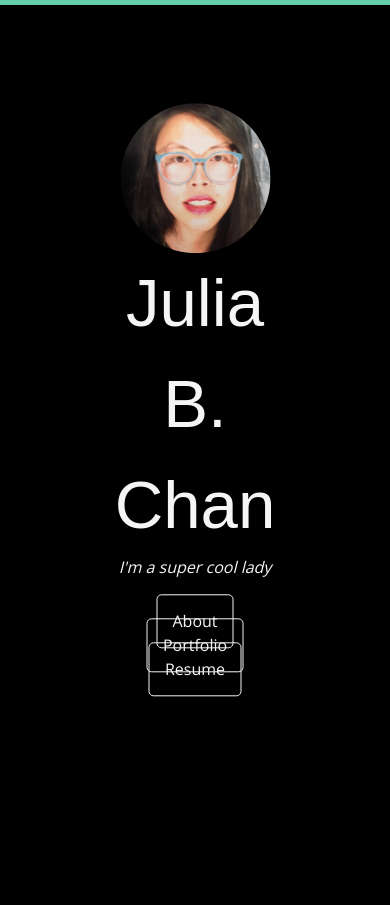
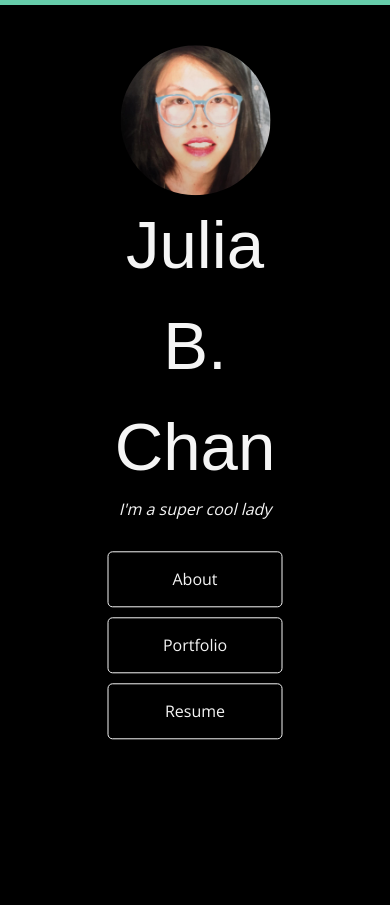
Before and after one commit to juliachanb/juliachanb.github.io, a Jekyll site: the page built from index.html, in a window 390 px wide. Built offline with Jekyll 4.4.1, drawn with Linux system fonts in a browser that asks for light colours; nearby versions of some CDN libraries; some web fonts are replaced.

Commit message:
mobile fix

```diff
--- a/_sass/_base.scss
+++ b/_sass/_base.scss
@@ -267,3 +267,9 @@ th {
         }
     }
 }
+@media(max-width:575px) {
+   a.page-link {
+     display: block;
+     margin-bottom: 10px;
+   }
+ }
```
